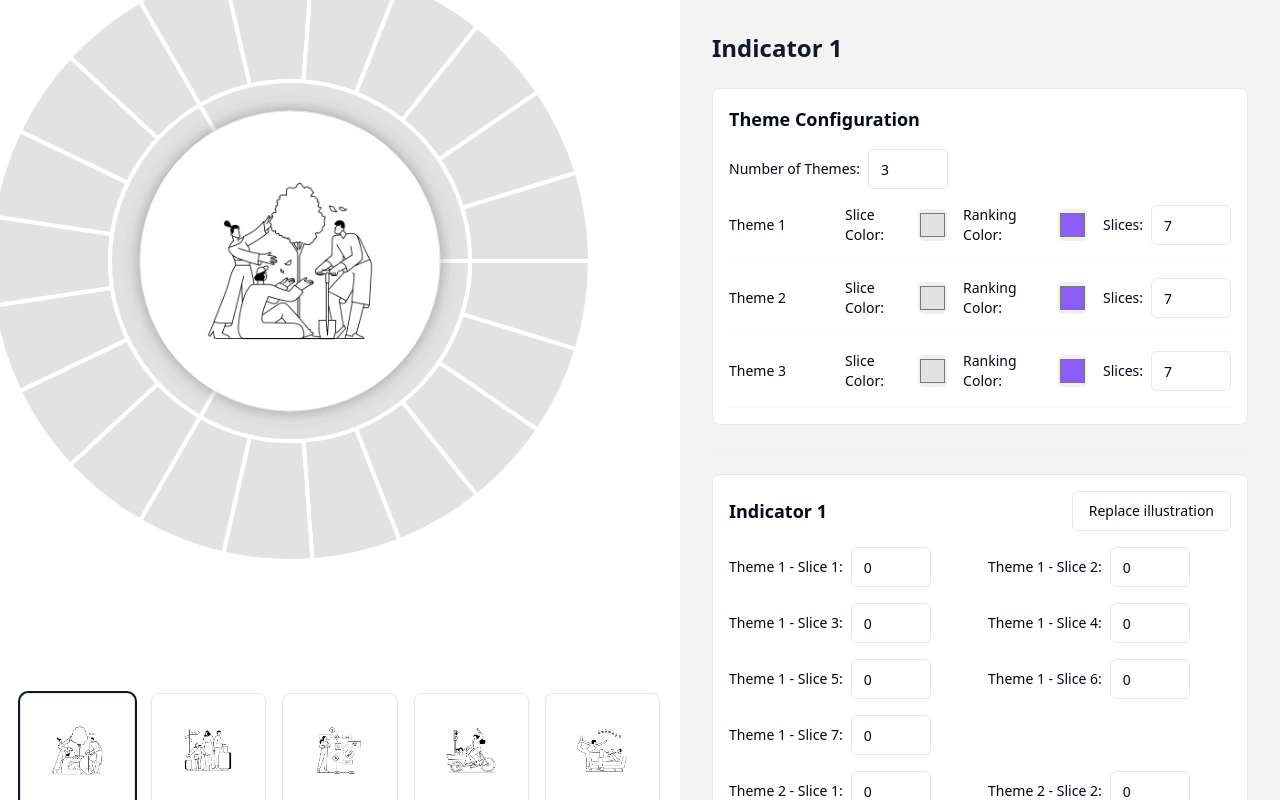
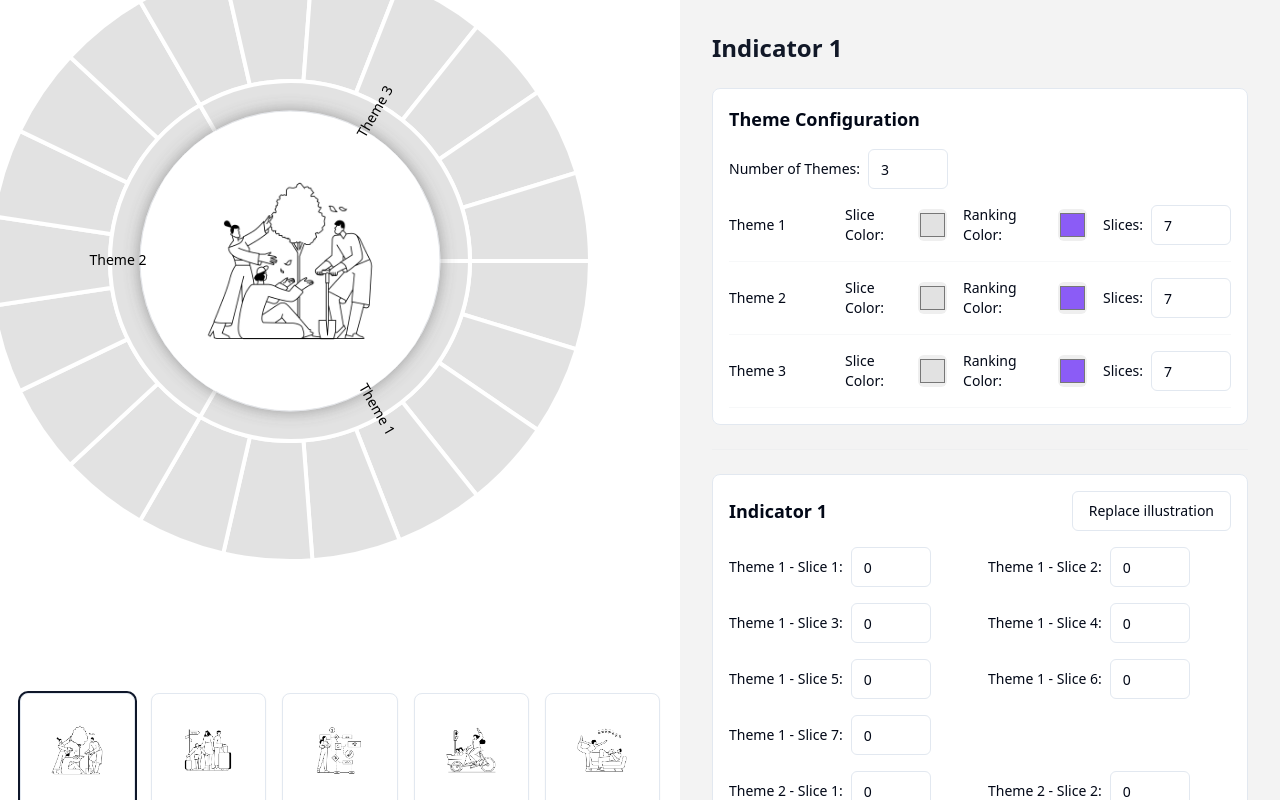
Before and after one commit to Afveis/cornerstones, a React (Vite) app: page / in a window 1280 px wide. Built offline with nearby package versions, Linux system fonts and the light colour scheme.

Commit message:
Adjust Circle Diagram colors
The commit addresses a request to change the color of a component to black and adjust its layering to appear in front of other elements.  The specific implementation details are not included in this commit message.

```diff
--- a/src/components/CircleDiagram/CircleDiagram.tsx
+++ b/src/components/CircleDiagram/CircleDiagram.tsx
@@ -1,3 +1,4 @@
+
 import React, { useState, useEffect } from "react";
 import { TooltipProvider } from "@/components/ui/tooltip";
 import { Group } from './types';
@@ -85,7 +86,7 @@ export const CircleDiagram: React.FC<CircleDiagramProps> = ({
     const endAngle = startAngle + (group.slices.length * (availableAngle / totalSlices));
     const middleAngle = (startAngle + endAngle) / 2;
 
-    const radius = 172; // Text circle radius
+    const radius = 172;
     const x = config.outerRadius + Math.cos(middleAngle) * radius;
     const y = config.outerRadius + Math.sin(middleAngle) * radius;
 
@@ -111,23 +112,6 @@ export const CircleDiagram: React.FC<CircleDiagramProps> = ({
             groups={groups}
             pathGenerators={pathGenerators}
           />
-
-          {groups.map((group, index) => {
-            const position = getThemeLabelPosition(index, group);
-            return (
-              <text
-                key={`theme-label-${index}`}
-                x={position.x}
-                y={position.y}
-                textAnchor="middle"
-                dominantBaseline="middle"
-                transform={`rotate(${position.rotation}, ${position.x}, ${position.y})`}
-                className="text-sm font-medium fill-gray-600"
-              >
-                {group.label || `Theme ${index + 1}`}
-              </text>
-            );
-          })}
 
           {groups.map((group, groupIndex) => (
             group.slices.map((slice, sliceIndex) => (
@@ -198,6 +182,26 @@ export const CircleDiagram: React.FC<CircleDiagramProps> = ({
               </foreignObject>
             )}
           </g>
+
+          {/* Theme labels rendered last to appear on top */}
+          {groups.map((group, index) => {
+            const position = getThemeLabelPosition(index, group);
+            return (
+              <text
+                key={`theme-label-${index}`}
+                x={position.x}
+                y={position.y}
+                textAnchor="middle"
+                dominantBaseline="middle"
+                transform={`rotate(${position.rotation}, ${position.x}, ${position.y})`}
+                className="text-sm font-medium"
+                fill="#000000"
+                style={{ zIndex: 50 }}
+              >
+                {group.label || `Theme ${index + 1}`}
+              </text>
+            );
+          })}
         </svg>
       </TooltipProvider>
     </div>
```
